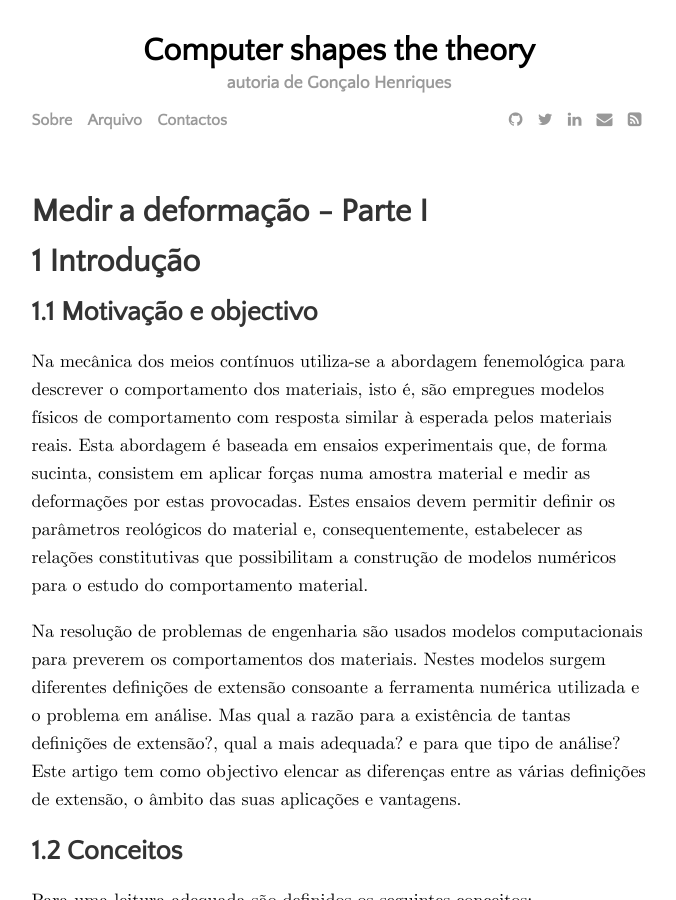
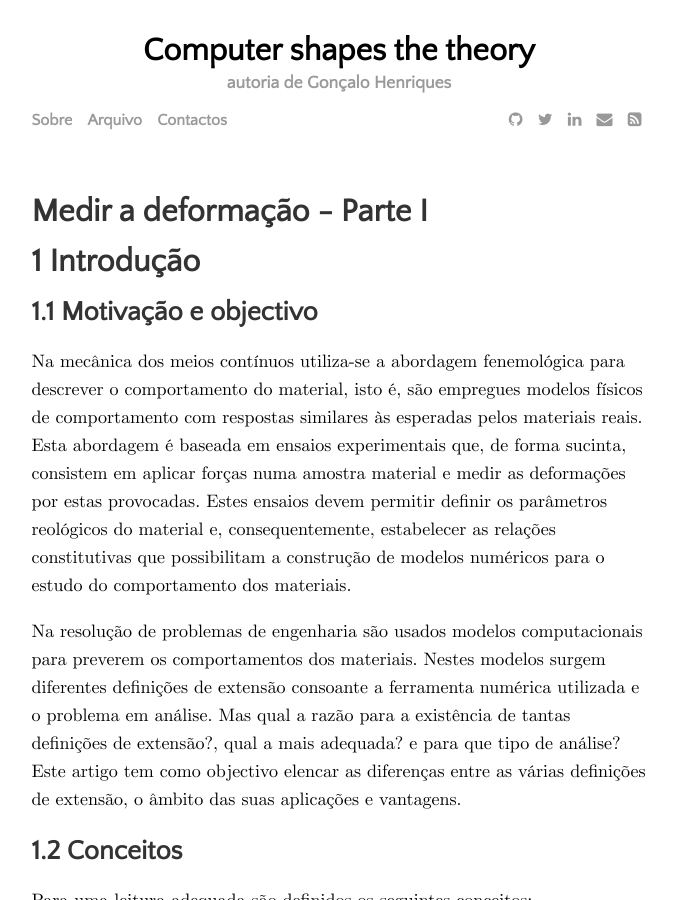
Before and after one commit to gonhen/gonhen.github.io, a Jekyll site: the page built from _posts/2019-10-11-deformation.md, in a window 1280 px wide and 900 px high. Shown: the whole window, without its empty margins (301-977 px from the left). Built offline with Jekyll 4.4.1, drawn with Linux system fonts in a browser that asks for light colours; some web fonts are replaced; formulas are drawn with MathJax 3.

Commit message:
alteração na introdução

```diff
--- a/_posts/2019-10-11-deformation.md
+++ b/_posts/2019-10-11-deformation.md
@@ -11,14 +11,14 @@ image:
 ## 1.1 Motivação e objectivo
 
 Na mecânica dos meios contínuos utiliza-se a abordagem fenemológica para
-descrever o comportamento dos materiais, isto é, são empregues modelos físicos
-de comportamento com resposta similar à esperada pelos materiais reais. Esta
+descrever o comportamento do material, isto é, são empregues modelos físicos
+de comportamento com respostas similares às esperadas pelos materiais reais. Esta
 abordagem é baseada em ensaios experimentais que, de forma sucinta, consistem em
 aplicar forças numa amostra material e medir as deformações por estas
 provocadas. Estes ensaios devem permitir definir os parâmetros reológicos do
 material e, consequentemente, estabelecer as relações constitutivas que
-possibilitam a construção de modelos numéricos para o estudo do comportamento
-material.
+possibilitam a construção de modelos numéricos para o estudo do comportamento dos
+materiais.
 
 Na resolução de problemas de engenharia são usados modelos computacionais para
 preverem os comportamentos dos materiais. Nestes modelos surgem diferentes
```
